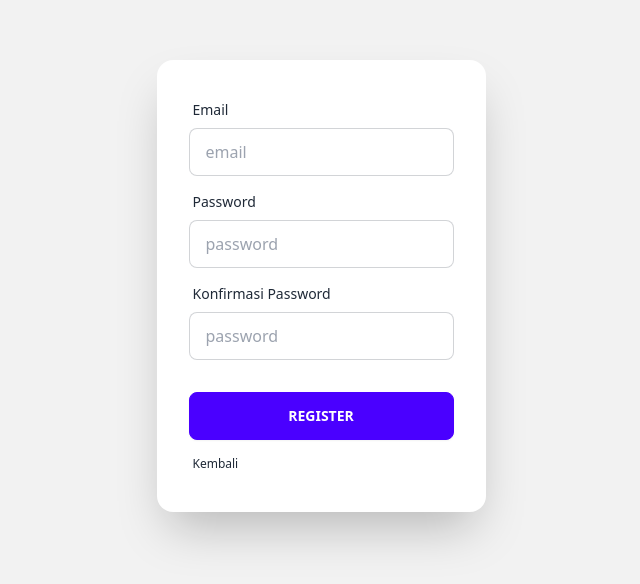
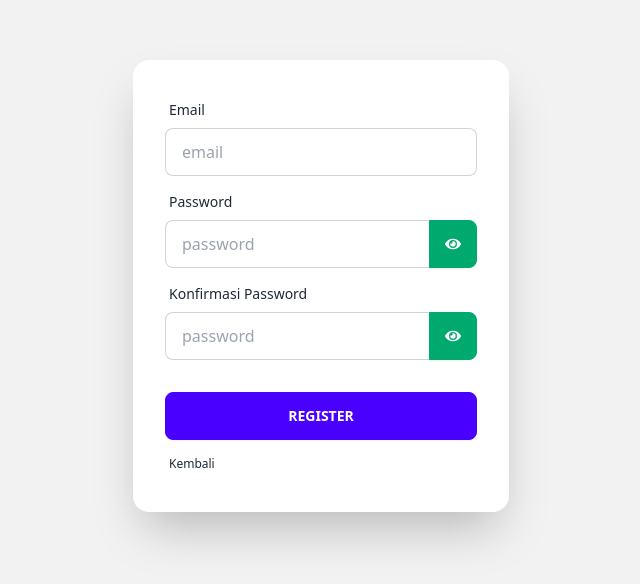
Before and after one commit to mardinw/dashboard-cekkustomer, a Next.js app: page /auth/register in a window 1280 px wide. Shown: the part 114-698 px from the top of the page, without its empty margins (319-959 px from the left). Built offline with nearby package versions, Linux system fonts and the light colour scheme; no server answers.

Commit message:
fixing hide and show password

```diff
--- a/app/auth/confirm/page.tsx
+++ b/app/auth/confirm/page.tsx
@@ -1,7 +1,7 @@
 'use client'
 import { appInfo } from "@/app/config/appInfo"
 import { useRouter } from "next/navigation";
-import { SyntheticEvent, useEffect, useState } from "react";
+import { SyntheticEvent, useEffect, useRef, useState } from "react";
 import Link from 'next/link';
 
 export default function Confirm() {
@@ -14,6 +14,34 @@ export default function Confirm() {
 
 	const router = useRouter();
 
+	// use useref for minute
+	const [seconds, setSeconds] = useState(180);
+	const [timerExpired, setTimerExpired] = useState<boolean>(false);
+
+	const minutesRef = useRef(3);
+	const secondsRef = useRef(0);
+	useEffect(() => {
+		const intervalId = setInterval(() => {
+			setSeconds((prevSeconds) => {
+				if (prevSeconds === 0) {
+					clearInterval(intervalId);
+					setTimerExpired(true);
+					return prevSeconds;
+				}
+				return prevSeconds - 1;
+			});
+		}, 1000);
+
+		return () => clearInterval(intervalId);
+	}, [timerExpired])
+
+	const formatTime = (timeInSeconds: number): string => {
+		const minutes = Math.floor(timeInSeconds / 60);
+		const seconds = timeInSeconds % 60;
+		return `${String(minutes).padStart(2, '0')}:${String(seconds).padStart(2, '0')}`;
+	}
+
+	// cek localstorage on email
 	useEffect(() => {
 		const storedEmail = localStorage.getItem('email');
 		setEmail(storedEmail);
@@ -79,6 +107,7 @@ export default function Confirm() {
 			if (!res.ok) {
 				throw new Error(`Error! status: ${res.status}`)
 			}
+			setSeconds(180);
 		} catch (err) {
 			console.error(err);
 		} finally {
@@ -110,6 +139,10 @@ export default function Confirm() {
 								className="input input-bordered"
 								onChange={(e) => setCode(e.target.value)}
 								required />
+								<label className="label">
+									<span className="label-text mr-2">{formatTime(seconds)}</span>
+									<Link href="#" className="label-text-alt link link-hover" onClick={handleResendCode}>Kirim Ulang Code</Link>
+								</label>
 							</div>
 							<div className="form-control mt-6">
 								{isMutating ? (
@@ -117,9 +150,6 @@ export default function Confirm() {
 								) : (
 								<button type="submit" className="btn btn-primary text-white">KONFIRMASI</button>
 								)}
-							</div>
-							<div className="form-control mt-6">
-								<button className="btn btn-secondary text-white" onClick={handleResendCode}>KIRIM ULANG CODE</button>
 							</div>
 							<div className="form-control">
 								<label className="label">
--- a/app/auth/login/page.tsx
+++ b/app/auth/login/page.tsx
@@ -4,6 +4,7 @@ import { useRouter } from "next/navigation";
 import { SyntheticEvent, useMemo, useState } from "react"
 import Link from 'next/link';
 import { setAccessToken } from "@/app/utils/auth";
+import {FaEye, FaEyeSlash} from 'react-icons/fa';
 
 export default function Login() {
 	const apiUrl = appInfo.apiDomain
@@ -72,7 +73,7 @@ export default function Login() {
 								</label>
 								<input
 									value={email}
-									type="email" placeholder="email" className="input input-bordered"
+									type="email" placeholder="email" className="input input-bordered w-full max-w-xs"
 									onChange={(e) => setEmail(e.target.value)}
 								required />
 							</div>
@@ -80,13 +81,22 @@ export default function Login() {
 								<label className="label">
 									<span className="label-text">Password</span>
 								</label>
-								<input
-									value={password}
-									type="password"
-									placeholder="password"
-									className="input input-bordered"
-									onChange={(e) => setPassword(e.target.value)}
-								required />
+								<div className="input-group join">
+										<input
+											value={password}
+											type={isVisible ? 'text': 'password'}
+											placeholder="password"
+											className="join-item input input-bordered w-full"
+											onChange={(e) => setPassword(e.target.value)}
+										required />
+										<button
+										type="button"
+										className="join-item btn btn-square btn-success text-white"
+										onClick={toggleVisibility}
+										>
+											{isVisible ? <FaEyeSlash size={16}/> : <FaEye size={16} />}
+										</button>
+								</div>
 								<label className="label">
 									<Link href="/auth/forgot" className="label-text-alt link link-hover">Lupa password?</Link>
 								</label>
--- a/app/auth/register/page.tsx
+++ b/app/auth/register/page.tsx
@@ -3,6 +3,7 @@ import { appInfo } from "@/app/config/appInfo";
 import { useRouter } from "next/navigation";
 import { SyntheticEvent, useMemo, useState } from "react";
 import Link from 'next/link';
+import {FaEye, FaEyeSlash} from 'react-icons/fa';
 
 export default function Register() {
 
@@ -29,9 +30,12 @@ export default function Register() {
 	}, [cPassword])
 
 	const [ isMutating, setIsMutating ] = useState(false);
-	const [ isVisible, setIsVisible ] = useState(false);
+	const [ isVisibleOne, setIsVisibleOne ] = useState(false);
+	const [ isVisibleTwo, setIsVisibleTwo ] = useState(false);
 
-	const toggleVisibility = () => setIsVisible(!isVisible);
+	const toggleVisibilityOne = () => setIsVisibleOne(!isVisibleOne);
+	const toggleVisibilityTwo = () => setIsVisibleTwo(!isVisibleTwo);
+
 	const router = useRouter();
 
 	async function handleRegister(event: SyntheticEvent) {
@@ -87,27 +91,45 @@ export default function Register() {
 								<label className="label">
 									<span className="label-text">Password</span>
 								</label>
+								<div className="input-group join">
 									<input
 									value={password}
-								type="password"
+										type={isVisibleOne ? 'text': 'password'}
 									placeholder="password"
-								className="input input-bordered"
+									className="input input-bordered w-full join-item"
 									onChange={(e) => setPassword(e.target.value)}
 									required
 									/>
+									<button
+									type="button"
+									className="join-item btn btn-square btn-success text-white"
+									onClick={toggleVisibilityOne}
+									>
+										{isVisibleOne ? <FaEyeSlash size={16}/> : <FaEye size={16} />}
+									</button>
+								</div>
 							</div>
 							<div className="form-control">
 								<label className="label">
 									<span className="label-text">Konfirmasi Password</span>
 								</label>
+								<div className="input-group join">
 									<input
 										value={cPassword}
-								type="password"
+										type={isVisibleTwo ? 'text': 'password'}
 									placeholder="password"
-								className="input input-bordered"
+									className="input input-bordered w-full join-item"
 									onChange={(e) => setCPassword(e.target.value)}
 									required
 									/>
+									<button
+									type="button"
+									className="join-item btn btn-square btn-success text-white"
+									onClick={toggleVisibilityTwo}
+									>
+										{isVisibleTwo ? <FaEyeSlash size={16}/> : <FaEye size={16} />}
+									</button>
+								</div>
 							</div>
 							<div className="form-control mt-6">
 								{isMutating ? (
--- a/app/auth/reset/page.tsx
+++ b/app/auth/reset/page.tsx
@@ -4,6 +4,7 @@ import { useRouter } from "next/navigation";
 import { SyntheticEvent, useEffect, useMemo, useRef, useState } from "react";
 import { clearInterval, setInterval } from "timers";
 import Link from 'next/link';
+import {FaEye, FaEyeSlash} from 'react-icons/fa';
 
 export default function ResetPassword() {
 	const apiUrl = appInfo.apiDomain
@@ -23,9 +24,12 @@ export default function ResetPassword() {
 	}, [cPassword])
 
 	const [ isMutating, setIsMutating ] = useState(false);
-	const [ isVisible, setIsVisible ] = useState(false);
+	const [ isVisibleOne, setIsVisibleOne ] = useState(false);
+	const [ isVisibleTwo, setIsVisibleTwo ] = useState(false);
 
-	const toggleVisibility = () => setIsVisible(!isVisible);
+	const toggleVisibilityOne = () => setIsVisibleOne(!isVisibleOne);
+	const toggleVisibilityTwo = () => setIsVisibleTwo(!isVisibleTwo);
+
 	const router = useRouter();
 
 	const [seconds, setSeconds] = useState(180);
@@ -47,7 +51,7 @@ export default function ResetPassword() {
 		}, 1000);
 
 		return () => clearInterval(intervalId);
-	}, [])
+	}, [timerExpired])
 
 	const formatTime = (timeInSeconds: number): string => {
 		const minutes = Math.floor(timeInSeconds / 60);
@@ -58,6 +62,11 @@ export default function ResetPassword() {
 	useEffect(() => {
 		const storedEmail = localStorage.getItem('email');
 		setEmail(storedEmail);
+		if(storedEmail) {
+			console.log("email telah ada");
+		} else {
+			router.push('/auth/login');
+		}
 	}, []);
 
 	async function handleResetPassword(event: SyntheticEvent) {
@@ -111,6 +120,7 @@ export default function ResetPassword() {
 			if (!res.ok) {
 				throw new Error(`Error! status: ${res.status}`)
 			}
+			setSeconds(180);
 		} catch (err) {
 			console.error(err);
 		} finally {
@@ -136,35 +146,53 @@ export default function ResetPassword() {
 								required
 								/>
 								<label className="label">
-									<span className="label-text">{formatTime(seconds)}</span>
+									<span className="label-text mr-2">{formatTime(seconds)}</span>
+								<Link href="#" className="label-text-alt link link-hover" onClick={handleResendCode}>Kirim Ulang Code</Link>
 								</label>
-								<button className="btn btn-secondary text-white" onClick={handleResendCode}>KIRIM ULANG CODE</button>
 							</div>
 							<div className="form-control">
 								<label className="label">
 									<span className="label-text">Password Baru</span>
 								</label>
+								<div className="input-group join">
 									<input
 									value={password}
-								type="password"
+										type={isVisibleOne ? 'text': 'password'}
 									placeholder="password"
-								className="input input-bordered"
+									className="join-item input input-bordered w-full"
 									onChange={(e) => setPassword(e.target.value)}
 									required
 									/>
+									<button
+									type="button"
+									className="join-item btn btn-square btn-success text-white"
+									onClick={toggleVisibilityOne}
+									>
+										{isVisibleOne ? <FaEyeSlash size={16}/> : <FaEye size={16} />}
+									</button>
+								</div>
 							</div>
 							<div className="form-control">
 								<label className="label">
 									<span className="label-text">Konfirmasi Password Baru</span>
 								</label>
+								<div className="input-group join">
 									<input
 										value={cPassword}
-								type="password"
+										type={isVisibleTwo ? 'text': 'password'}
 									placeholder="password"
-								className="input input-bordered"
+									className="join-item input input-bordered w-full"
 									onChange={(e) => setCPassword(e.target.value)}
 									required
 									/>
+									<button
+									type="button"
+									className="join-item btn btn-square btn-success text-white"
+									onClick={toggleVisibilityTwo}
+									>
+										{isVisibleTwo ? <FaEyeSlash size={16}/> : <FaEye size={16} />}
+									</button>
+								</div>
 							</div>
 							<div className="form-control mt-6">
 								{isMutating ? (
--- a/app/ui/forms/UploadExcel.tsx
+++ b/app/ui/forms/UploadExcel.tsx
@@ -39,10 +39,10 @@ export default function FormUploadExcel() {
           body: data,
         })
 
+        const result = await res.json();
         if (!res.ok) {
           if (res.status === 400) {
-            const errorText = await res.text();
-            setErrorMessage(`Bad Request: ${errorText}`)
+            setErrorMessage(`${res.statusText}`)
           } else {
             throw new Error(await res.text());
           }
```
Lines whose indentation alone changed are shown as unchanged.
